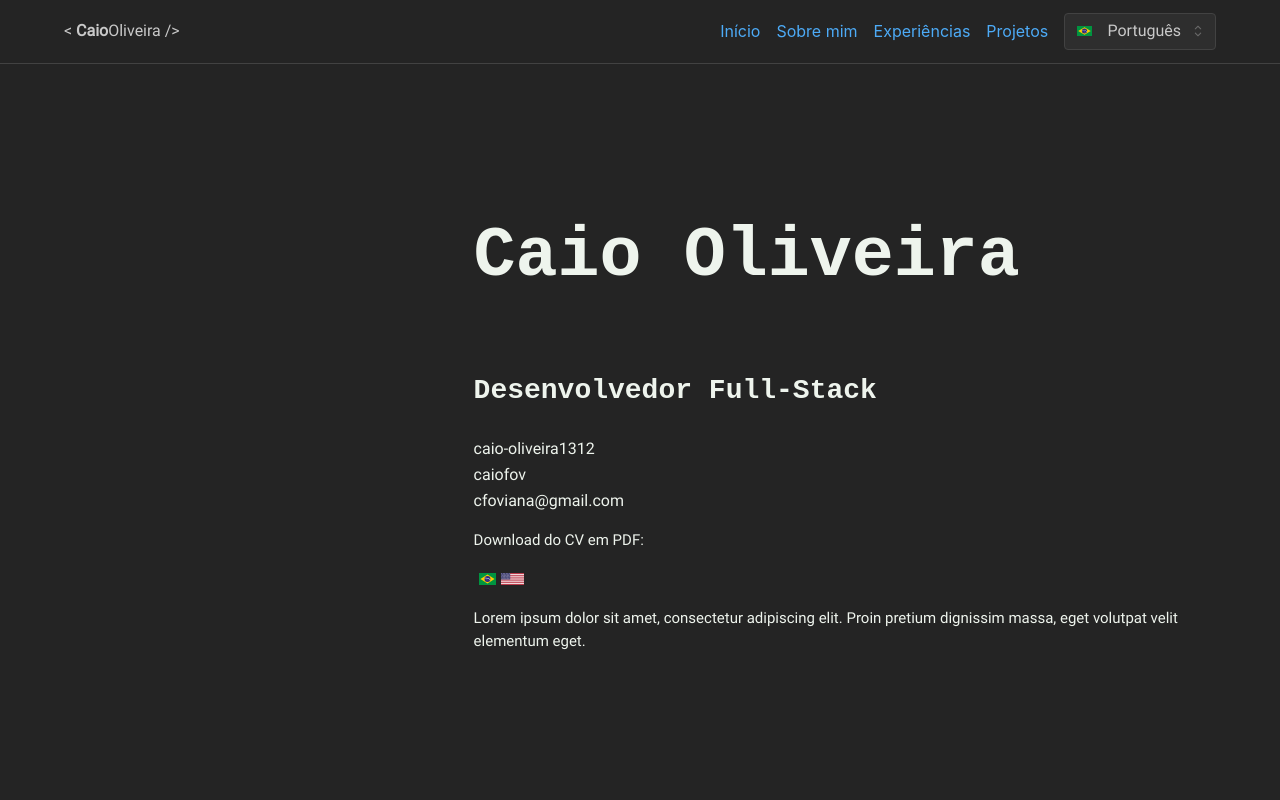
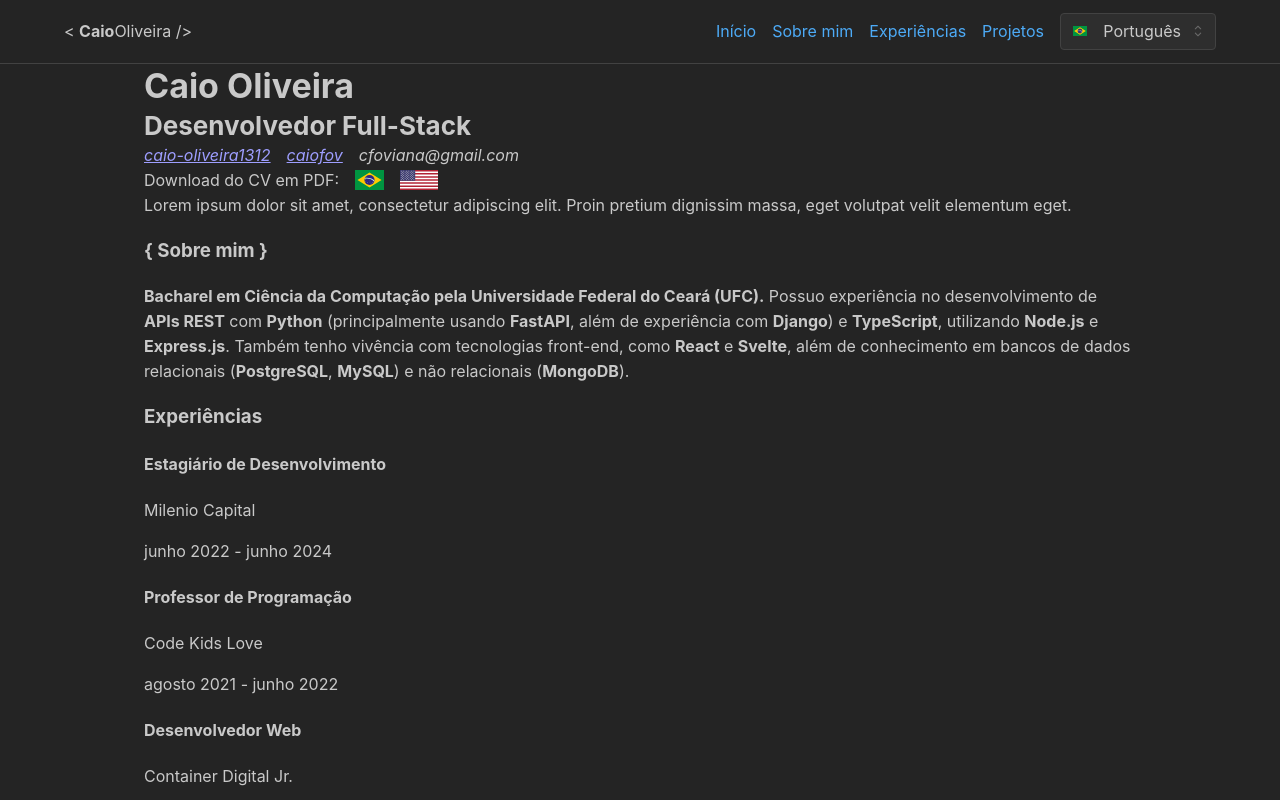
Before and after one commit to caiofov/caiofov.github.io, a React (Create React App) app: page / in a window 1280 px wide. Shown: the top 800 px of the page. Built offline with nearby package versions, Linux system fonts and the light colour scheme.

Commit message:
refactor: organize home section

```diff
--- a/src/App.tsx
+++ b/src/App.tsx
@@ -1,10 +1,15 @@
-import "./App.css";
+// import "./App.css";
 import { Navbar } from "./components/Navbar";
 import { Home } from "./components/sections/Home";
 import { About } from "./components/sections/About";
 import { Experience } from "./components/sections/Experience";
 import { Projects } from "./components/sections/Projects";
-import { MantineProvider, DEFAULT_THEME, AppShell } from "@mantine/core";
+import {
+  MantineProvider,
+  DEFAULT_THEME,
+  AppShell,
+  Container,
+} from "@mantine/core";
 
 function App() {
   return (
@@ -12,19 +17,21 @@ function App() {
       <AppShell navbar={{ width: "30%", breakpoint: "sm" }}>
         <Navbar />
 
-        <AppShell.Main>
-          <AppShell.Section>
+        <AppShell.Main mt={"5%"} p="0">
+          <Container
+            ml={"10%"}
+            mr={"10%"}
+            fluid
+            style={{ alignContent: "center" }}
+          >
             <Home />
-          </AppShell.Section>
-          <AppShell.Section>
+
             <About />
-          </AppShell.Section>
-          <AppShell.Section>
+
             <Experience />
-          </AppShell.Section>
-          <AppShell.Section>
+
             <Projects />
-          </AppShell.Section>
+          </Container>
         </AppShell.Main>
       </AppShell>
     </MantineProvider>
--- a/src/components/sections/Home.tsx
+++ b/src/components/sections/Home.tsx
@@ -1,15 +1,12 @@
 import React from "react";
 import { useTranslation } from "react-i18next";
 import { ReactTyped } from "react-typed";
-import { HIAnimation } from "../animations/HiAnimation";
 import { Icon } from "../Icon";
 import brazilFlag from "../../assets/brazil_flag.svg";
 import usaFlag from "../../assets/usa_flag.svg";
-import { PopReveal, PopRevealSequence } from "../animations/PopReveal";
-import {
-  OpacityReveal,
-  OpacityRevealSequence,
-} from "../animations/OpacityReveal";
+import { PopRevealSequence } from "../animations/PopReveal";
+import { OpacityRevealSequence } from "../animations/OpacityReveal";
+import { Anchor, Group, Image, Text, Title, Tooltip } from "@mantine/core";
 
 const CVLanguage: React.FC<{
   image: string;
@@ -17,25 +14,27 @@ const CVLanguage: React.FC<{
   href: string;
 }> = ({ image, tooltipText, href }) => {
   return (
-    <a href={href}>
-      <img src={image} title={tooltipText} />
-    </a>
+    <Tooltip label={tooltipText}>
+      <Anchor href={href}>
+        <Image h={"20px"} src={image} />
+      </Anchor>
+    </Tooltip>
   );
 };
 export const Home = () => {
   const { t } = useTranslation();
   return (
     <section id="home-section" className="d-block">
-      <div className="title">
-        <h1>
+      <Group className="title" display="block">
+        <Title>
           <ReactTyped
             className="typed-h1"
             strings={["Caio Oliveira"]}
             typeSpeed={100}
             onComplete={(self) => self.cursor.remove()}
           />
-        </h1>
-        <h2>
+        </Title>
+        <Title order={2}>
           <ReactTyped
             className="typed-h2"
             strings={[t("sections.home.role")]}
@@ -43,9 +42,9 @@ export const Home = () => {
             startDelay={800}
             onComplete={(self) => self.cursor.remove()}
           />
-        </h2>
-      </div>
-      <div
+        </Title>
+      </Group>
+      <Group
         id="contact-info"
         className="d-flex justify-content-between mt-4 mb-3 align-items-center"
       >
@@ -62,10 +61,12 @@ export const Home = () => {
           />
           <Icon iconName="envelope-fill" text="cfoviana@gmail.com" />
         </PopRevealSequence>
-      </div>
+      </Group>
       <OpacityRevealSequence delayInit={1}>
-        <div id="download-cv" className="">
-          <p className="d-inline m-0 p-0">{t("sections.home.download-cv")}:</p>
+        <Group id="download-cv" className="">
+          <Text className="d-inline m-0 p-0">
+            {t("sections.home.download-cv")}:
+          </Text>
           <CVLanguage
             image={brazilFlag}
             href=""
@@ -76,8 +77,8 @@ export const Home = () => {
             href=""
             tooltipText={t("sections.home.download-en")}
           />
-        </div>
-        <p>{t("sections.home.text")}</p>
+        </Group>
+        <Text>{t("sections.home.text")}</Text>
       </OpacityRevealSequence>
 
       {/* <div className="photo">
```
